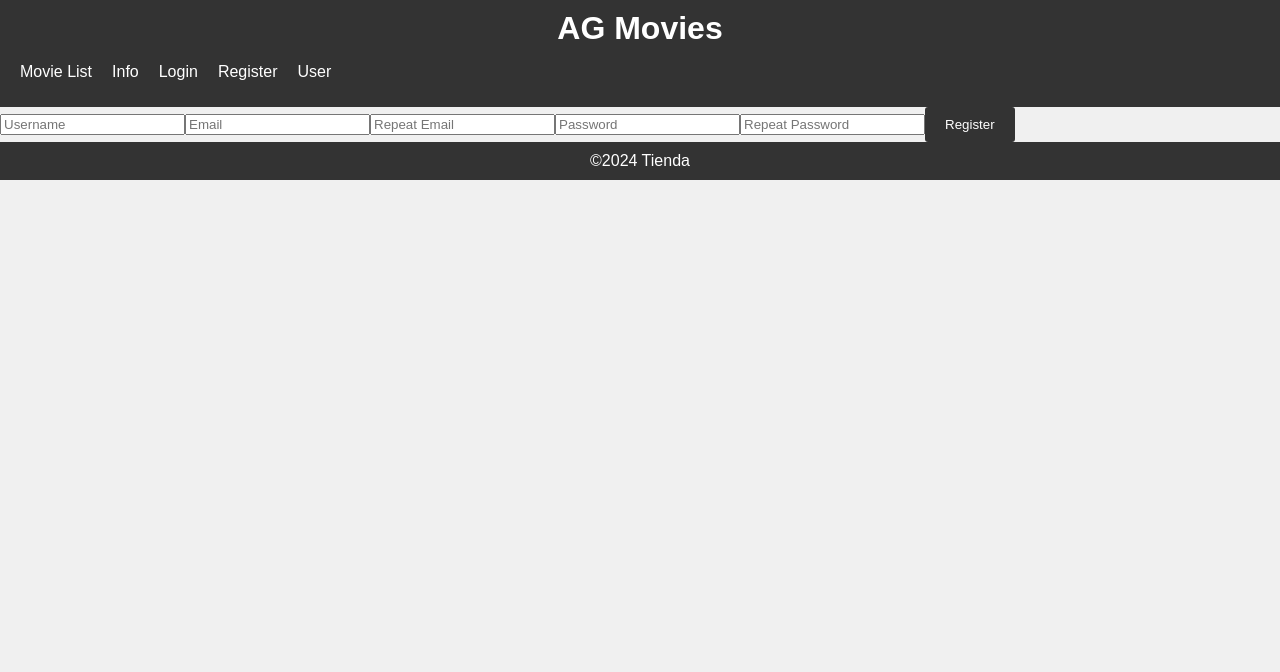
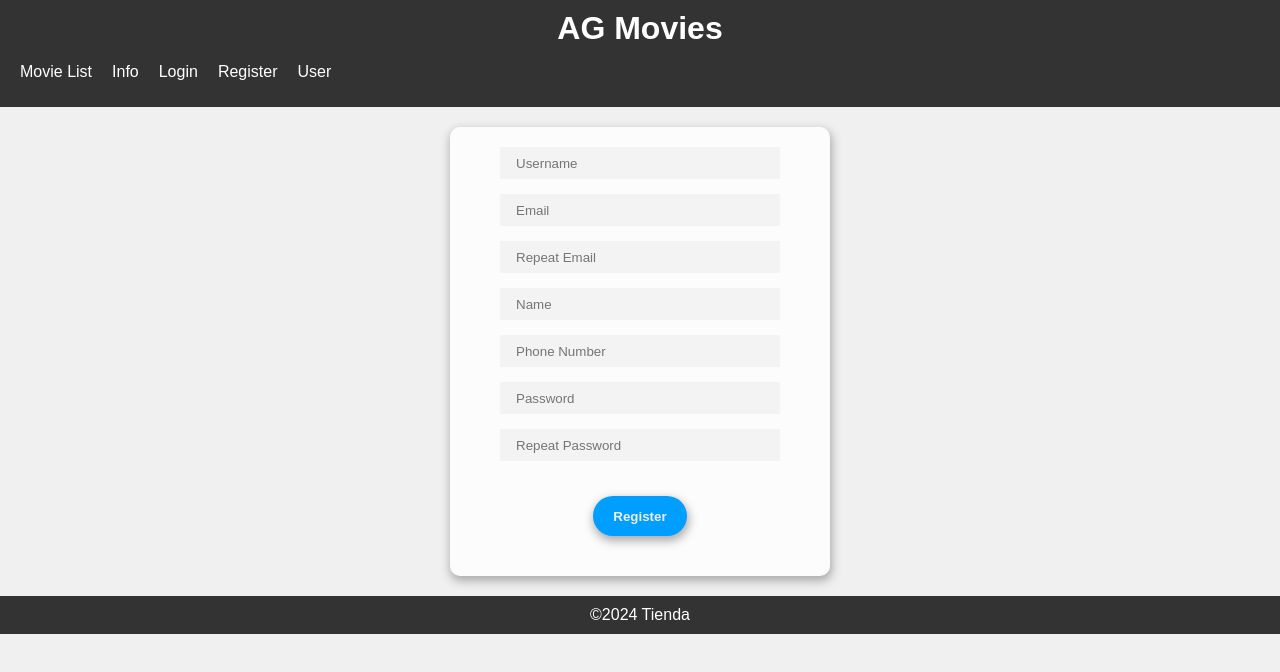
Before and after one commit to AsterisCrack/movies_web_frontend, a React (Vite) app in the folder moviesReact/: page /register in a window 1280 px wide. Shown: the top 672 px of the page. Built offline with nearby package versions, Linux system fonts and the light colour scheme.

Commit message:
Added more fields in register form #4

```diff
--- a/moviesReact/src/Register.jsx
+++ b/moviesReact/src/Register.jsx
@@ -6,7 +6,9 @@ export default function RegisterPage() {
     email: "",
     password: "",
     email2: "",
-    password2: ""
+    password2: "",
+    name: "",
+    phone: "",
   });
 
   const handleInputChange = (event) => {
@@ -23,12 +25,46 @@ export default function RegisterPage() {
   const [submitted, setSubmitted] = useState(false);
   const [valid, setValid] = useState(false);
 
-  const handleSubmit = (e) => {
+  const check_password_format = (password) => {
+    const valid_password = /^(?=.*[0-9])(?=.*[A-Z])(?=.*[a-z]).{8,}$/.test(password);
+
+    if (valid_password) {
+        return password;
+    } else {
+        return false;
+    }
+  };
+
+  const handleSubmit = async (e) => {
     e.preventDefault();
-    if (values.username && values.email && values.password && values.email2 && values.password2) {
+    if (values.username && values.email && values.password && values.email2 && values.password2 && values.name && values.phone) {
         // Check if the email addresses match and if the passwords match
         if ((values.email == values.email2) && (values.password == values.password2)) {
-            setValid(true);
+          // Check if the password is in the correct format
+          if (check_password_format(values.password)) {
+            try {
+              const response = await fetch("http://127.0.0.1:8000/apps/users/", {
+                  method: "POST",
+                  headers: {
+                      "Content-Type": "application/json",
+                  },
+                  body: JSON.stringify({
+                      username: values.username,
+                      email: values.email,
+                      password: values.password,
+                      name: values.name,
+                      phone: values.phone,
+                  }),
+              });
+              if (response.ok) {
+                  setValid(true);
+              } else {
+                  console.log("Registration failed");
+              }
+            } catch (error) {
+                console.error("Error:", error);
+            }
+          }
         }
     }
     setSubmitted(true);
@@ -36,7 +72,7 @@ export default function RegisterPage() {
 
   return (
     <div className="form-container">
-      <form className="register-form" onSubmit={handleSubmit}>
+      <form className="form register-form" onSubmit={handleSubmit}>
         {submitted && valid && (
           <div className="success-message">
             <h3>
@@ -58,7 +94,7 @@ export default function RegisterPage() {
         )}
 
         {submitted && !values.username && (
-          <span id="username-error">Please enter a username</span>
+          <span id="span-error username-error">Please enter a username</span>
         )}
 
         {!valid && (
@@ -73,7 +109,7 @@ export default function RegisterPage() {
         )}
 
         {submitted && !values.email && (
-          <span id="last-name-error">Please enter an email address</span>
+          <span id="span-error name-error">Please enter an email address</span>
         )}
 
         {!valid && (
@@ -88,10 +124,40 @@ export default function RegisterPage() {
         )}
 
         {submitted && !values.email2 && (
-          <span id="email-error">Please repeat your email address</span>
+          <span id="span-error email-error">Please repeat your email address</span>
         )}
         {submitted && values.email2 && values.email2 != values.email && (
-          <span id="email-error">Email addresses do not match</span>
+          <span id="span-error email-error">Email addresses do not match</span>
+        )}
+
+        {!valid && (
+          <input
+            className="form-field"
+            type="text"
+            placeholder="Name"
+            name="name"
+            value={values.name}
+            onChange={handleInputChange}
+          />
+        )}
+
+        {submitted && !values.name && (
+          <span id="span-error name-error">Please enter your name</span>
+        )}
+
+        {!valid && (
+          <input
+            className="form-field"
+            type="tel"
+            placeholder="Phone Number"
+            name="phone"
+            value={values.phone}
+            onChange={handleInputChange}
+          />
+        )}
+
+        {submitted && !values.phone && (
+          <span id="span-error phone-error">Please enter your phone number</span>
         )}
 
         {!valid && (
@@ -106,7 +172,7 @@ export default function RegisterPage() {
         )}
 
         {submitted && !values.password && (
-            <span id="password-error">Please enter a password</span>
+            <span id="span-error password-error">Please enter a password</span>
         )}
 
         {!valid && (
@@ -121,11 +187,15 @@ export default function RegisterPage() {
         )}
 
         {submitted && !values.password2 && (
-            <span id="password-error">Please repeat your password</span>
+            <span id="span-error password-error">Please repeat your password</span>
         )}
 
         {submitted && values.password2 && values.password2 != values.password && (
-            <span id="password-error">Passwords do not match</span>
+            <span id="span-error password-error">Passwords do not match</span>
+        )}
+
+        {submitted && values.password && !check_password_format(values.password) && (values.password == values.password2) && (
+            <span id="span-error password-error">Password must be at least 8 characters long and contain at least one digit, one uppercase and one lowercase</span>
         )}
 
         {!valid && (
--- a/moviesReact/src/index.css
+++ b/moviesReact/src/index.css
@@ -170,3 +170,68 @@ header {
     text-decoration: none;
     cursor: pointer;
   }
+
+  .form {
+    display: flex;
+    flex-direction: column;
+    align-items: center;
+    width: 280px;
+    margin: 20px auto;
+    background-color: #fcfcfc;
+    padding: 20px 50px 40px;
+    box-shadow: 1px 4px 10px 1px #aaa;
+    border-radius: 10px;
+    font-family: sans-serif;
+  }
+  .form * {
+      box-sizing: border-box;
+  }
+
+  .form input {
+    margin-bottom: 15px;
+  }
+
+  .form input[type=text], .form input[type=password], .form input[type=email], .form input[type=tel] {
+    display: block;
+    height: 32px;
+    padding: 6px 16px;
+    width: 100%;
+    border: none;
+    background-color: #f3f3f3;
+  }
+
+  .form label {
+    color: #777;
+    font-size: 0.8em;
+  }
+
+  .form button[type=submit] {
+    display: block;
+    margin: 20px auto 0;
+    width: auto;
+    height: 40px;
+    border-radius: 25px;
+    border: none;
+    color: #eee;
+    font-weight: 700;
+    box-shadow: 1px 4px 10px 1px #aaa;
+    background: #009eff;
+    cursor: pointer;
+  }
+
+  .form button[type=submit]:hover {
+    background: #0077cc;
+  }
+
+  .star-label {
+    display:inline-block;
+  }
+
+  span.span-error {
+    background-color: #ffb6b6;
+    padding: 4px;
+    border: 2px solid #ff4c4c;
+    color: black;
+    font-size: 90%;
+    border-radius: 10px;
+  }
```
Also changed, not shown: moviesReact/src/Admin.jsx (added, +122 -0 lines).
